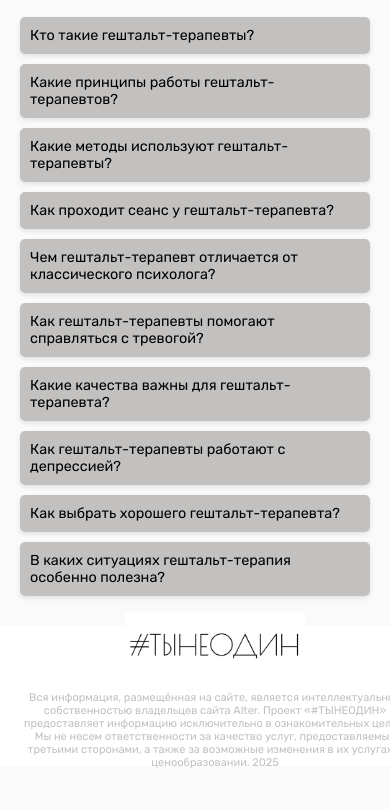
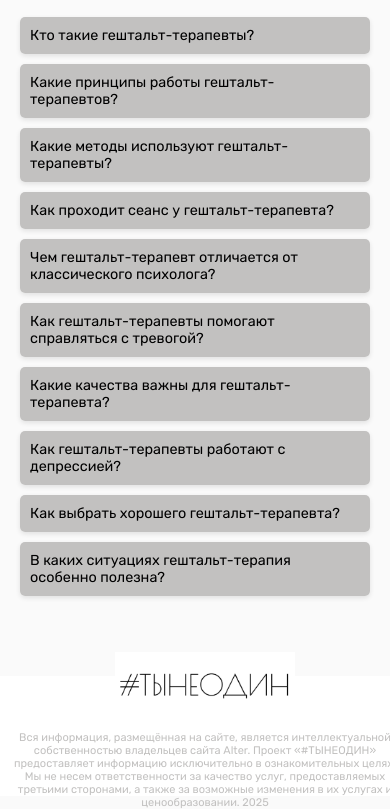
Before and after one commit to shuma647/geshtalt-psikhologi, a plain HTML site: page index.html in a window 390 px wide. Shown: the part 8324-9133 px from the top of the page. Before the commit the page ends 9093 px from the top, so only its background shows below. Drawn offline with Linux system fonts and the light colour scheme.

Commit message:
Update style.css

```diff
--- a/style.css
+++ b/style.css
@@ -404,6 +404,7 @@ footer p {
     }
 
     footer {
-        padding: 20px;
+        padding: 10px;
+        margin-top: 50px;
     }
 }
```
